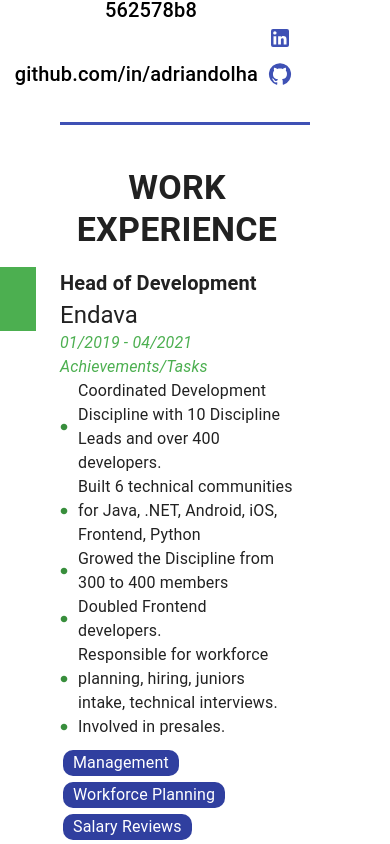
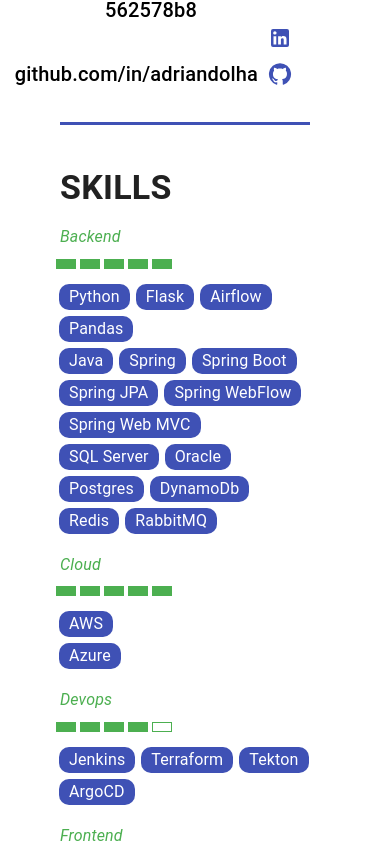
Before and after one commit to adriandolha/my-resume, a React (Create React App) app in the folder my-resume-ui/: page / in a window 390 px wide. Shown: the part 1135-1979 px from the top of the page. Built offline with nearby package versions, Linux system fonts and the light colour scheme.

Commit message:
My Resume UI - CI. Add IaC. Build and deploy. Mobile ready.

```diff
--- a/my-resume-ui/src/components/resume-body.js
+++ b/my-resume-ui/src/components/resume-body.js
@@ -28,9 +28,17 @@
         work: {
             marginTop: '10px'
         },
+        workExperience: {
+            order: 1,
+            [theme.breakpoints.down('md')]: {
+                order: 2
+              }
+        },
         skills:{
+            order:2,
             [theme.breakpoints.down('md')]: {
-                marginLeft: '60px'
+                marginLeft: '60px',
+                order:1
               }
         },
         workDate: {
@@ -57,7 +65,7 @@
 
     return (
         <Grid item container spacing={4} columns={{ sm: 3, md: 3, lg: 3 }} className={classes.work}>
-            <Grid item xs={12} md={6} lg={6} spacing={2} container direction='column'>
+            <Grid item xs={12} md={6} lg={6} spacing={2} container direction='column' className={classes.workExperience}>
                 <Grid item>
                     <MarkedComponent component={<Typography variant="h4" className={classes.sectionTitle}>
                         {resume.workExperienceTitle}
@@ -80,8 +88,8 @@
                     return <Fragment key={`edu-${i}`}><Grid item><Education data={data} /></Grid></Fragment>
                 })}
             </Grid>
-            <Grid item container xs={12} md={6} lg={6} className={classes.skills}>
-                <Box sx={{padding: 2}}><Skills resume={resume} /></Box>
+            <Grid item container xs={12} md={6} lg={6} className={classes.skills} >
+                <Skills resume={resume} />
             </Grid>
         </Grid>
     );
```
